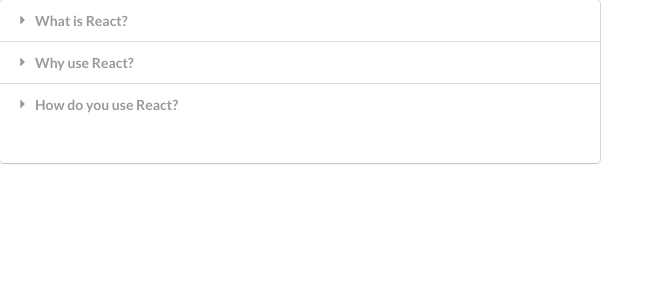
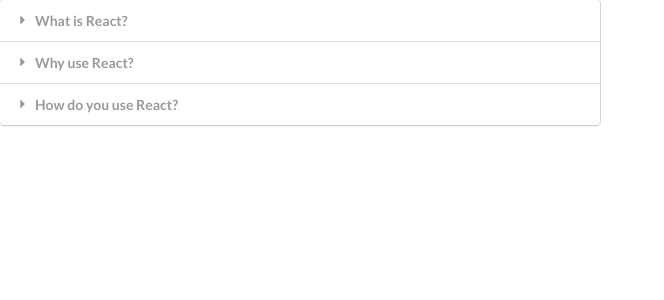
Before and after one commit to kennywam/widgetApp, a React (Create React App) app: page / in a window 1280 px wide. Shown: the top 300 px of the page, without its empty margins (0-664 px from the left). Built offline with nearby package versions, Linux system fonts and the light colour scheme.

Commit message:
close dropdown when doc clicked

```diff
--- a/src/components/Accordion.js
+++ b/src/components/Accordion.js
@@ -1,27 +1,20 @@
-import React, {useState} from "react";
+import React, { useState } from "react";
 
-const Accordion = ({items}) => {
-
+const Accordion = ({ items }) => {
   const [activeIndex, setActiveIndex] = useState(null);
   // const [count, setCount] = useState(0)
   //Will work on close dropdown in the future
 
-
-
   const onTitleClick = (index) => {
-        setActiveIndex(index)
-    }
+    setActiveIndex(index);
+  };
 
   const renderedItems = items.map((item, index) => {
-
     //ternary operator
-        const active = index === activeIndex ? 'active' : ''
+    const active = index === activeIndex ? "active" : "";
     return (
       <React.Fragment key={item.title}>
-                <div
-                    className={`title ${active}`}
-                    onClick={() => onTitleClick(index)}
-                    >
+        <div className={`title ${active}`} onClick={() => onTitleClick(index)}>
           <i className="dropdown icon"></i>
           {item.title}
         </div>
@@ -29,16 +22,10 @@ const Accordion = ({items}) => {
           <p>{item.content}</p>
         </div>
       </React.Fragment>
-        )
-    })
+    );
+  });
 
-
-    return (
-       <div className="ui styled accordion">
-        {renderedItems}
-        <h1>{activeIndex}</h1>
-       </div>
-    )
-}
+  return <div className="ui styled accordion">{renderedItems}</div>;
+};
 
 export default Accordion;
```
Lines whose indentation alone changed are shown as unchanged.
